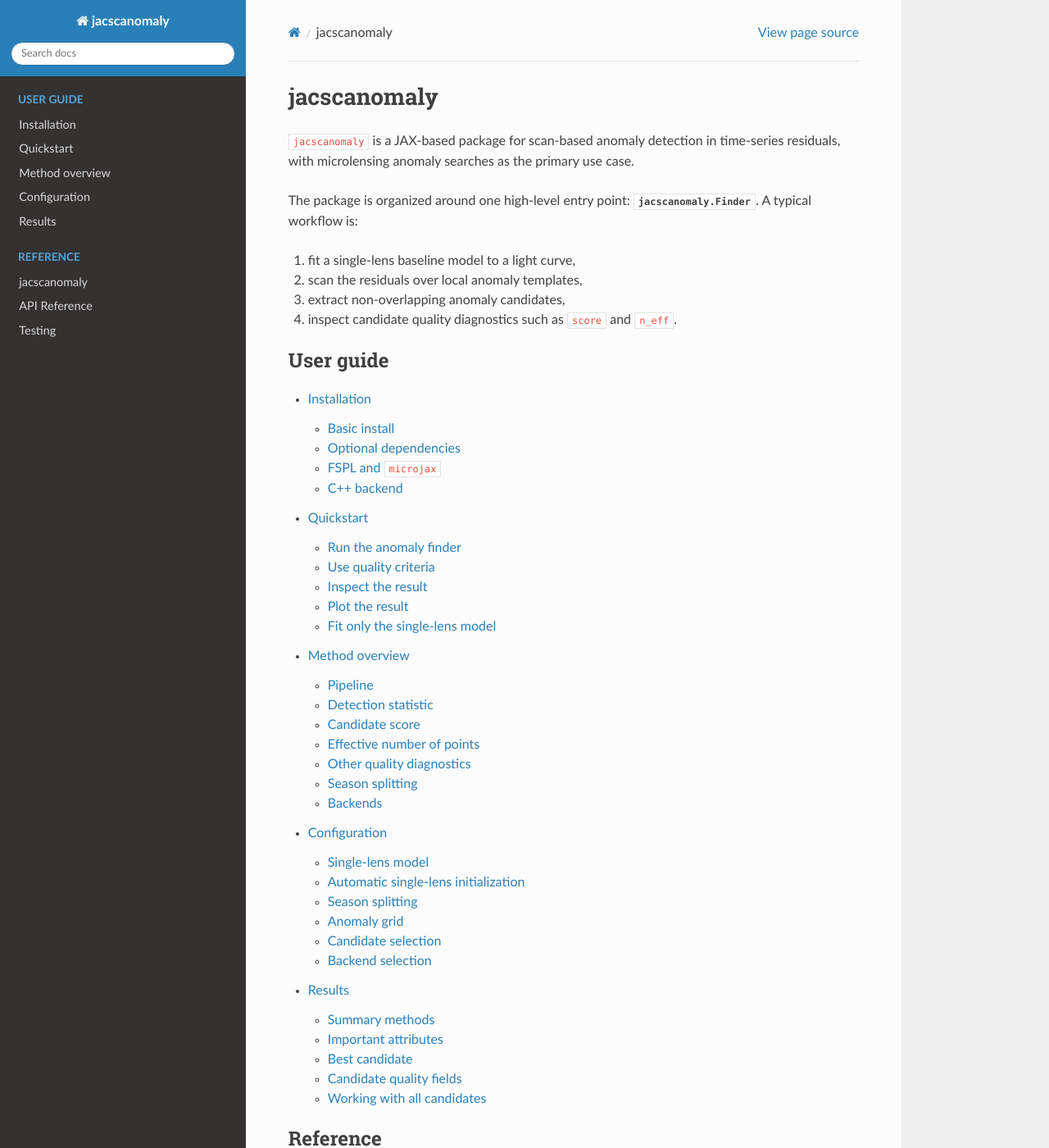
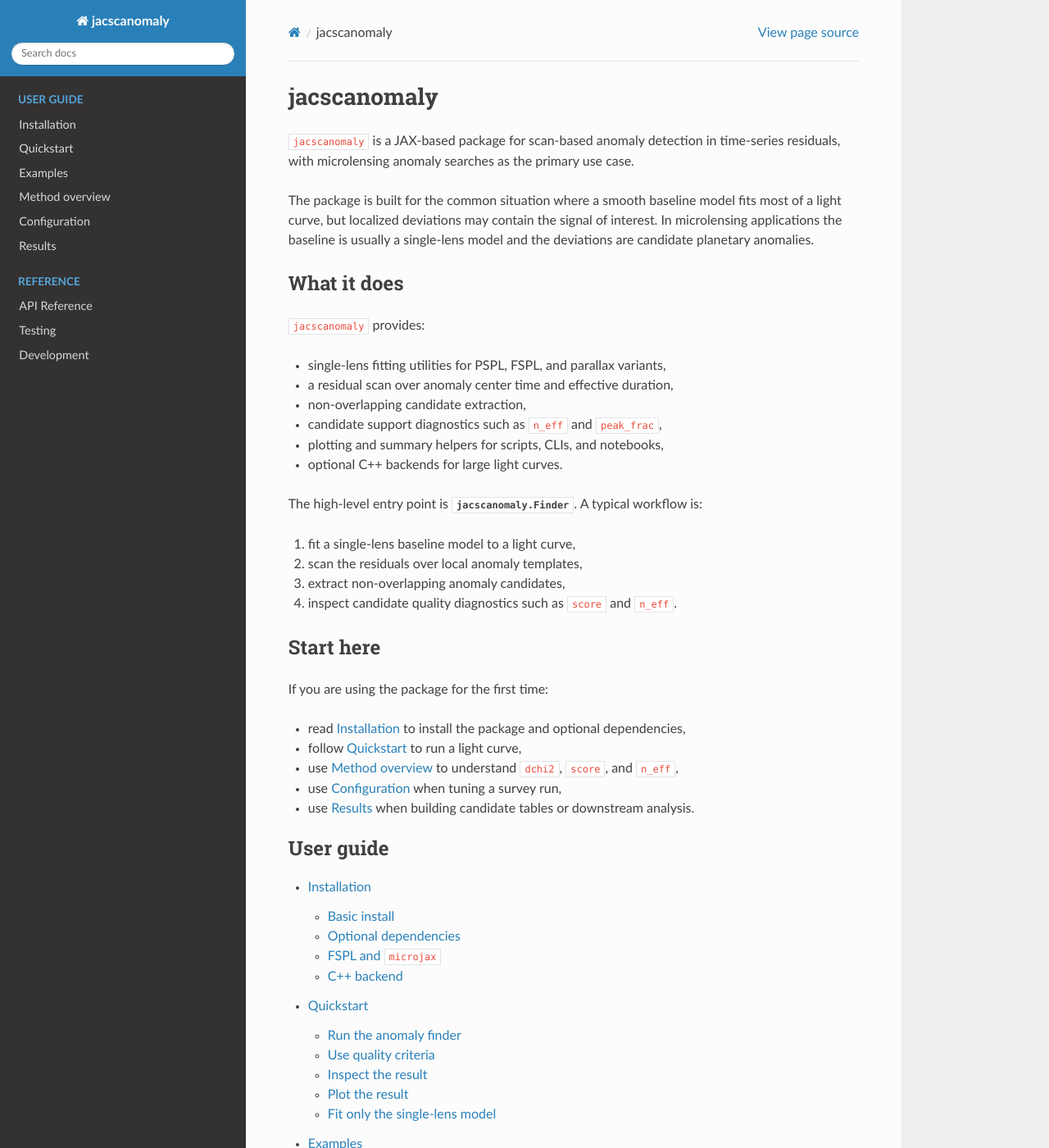
Before and after one commit to NunotaKansuke/jacscanomaly, a Sphinx documentation site: the page built from docs/index.rst, in a window 1280 px wide and 1400 px high. Shown: the whole window at 82% size. Built offline with Sphinx 7.4.7 and the Read the Docs theme 3.1.0, drawn with Linux system fonts in a browser that asks for light colours; some of the changed text lies outside the part shown.

```diff
--- a/docs/index.rst
+++ b/docs/index.rst
@@ -5,13 +5,41 @@ jacscanomaly
 time-series residuals, with microlensing anomaly searches as the primary use
 case.
 
-The package is organized around one high-level entry point:
-:class:`jacscanomaly.Finder`. A typical workflow is:
+The package is built for the common situation where a smooth baseline model
+fits most of a light curve, but localized deviations may contain the signal of
+interest. In microlensing applications the baseline is usually a single-lens
+model and the deviations are candidate planetary anomalies.
+
+What it does
+------------
+
+``jacscanomaly`` provides:
+
+* single-lens fitting utilities for PSPL, FSPL, and parallax variants,
+* a residual scan over anomaly center time and effective duration,
+* non-overlapping candidate extraction,
+* candidate support diagnostics such as ``n_eff`` and ``peak_frac``,
+* plotting and summary helpers for scripts, CLIs, and notebooks,
+* optional C++ backends for large light curves.
+
+The high-level entry point is :class:`jacscanomaly.Finder`. A typical workflow
+is:
 
 1. fit a single-lens baseline model to a light curve,
 2. scan the residuals over local anomaly templates,
 3. extract non-overlapping anomaly candidates,
 4. inspect candidate quality diagnostics such as ``score`` and ``n_eff``.
+
+Start here
+----------
+
+If you are using the package for the first time:
+
+* read :doc:`installation` to install the package and optional dependencies,
+* follow :doc:`quickstart` to run a light curve,
+* use :doc:`method` to understand ``dchi2``, ``score``, and ``n_eff``,
+* use :doc:`configuration` when tuning a survey run,
+* use :doc:`results` when building candidate tables or downstream analysis.
 
 .. toctree::
    :maxdepth: 2
@@ -19,6 +47,7 @@ The package is organized around one high-level entry point:
 
    installation
    quickstart
+   examples
    method
    configuration
    results
@@ -27,12 +56,12 @@ The package is organized around one high-level entry point:
    :maxdepth: 2
    :caption: Reference
 
-   readme
    api
    testing
+   development
 
-Indices and tables
-==================
+Project indices
+===============
 
 * :ref:`genindex`
 * :ref:`modindex`
--- a/docs/testing.rst
+++ b/docs/testing.rst
@@ -42,3 +42,5 @@ Current scope
 The first test suite intentionally avoids full survey-scale fits. Those tests
 are more expensive and should be added later as integration tests with small
 fixed light curves. Unit tests should stay fast enough to run on every commit.
+
+See also :doc:`development` for the expected local checks before pushing.
```
Also changed, not shown: docs/api.rst (+28 -3 lines), docs/development.rst (added, +60 -0 lines), docs/examples.rst (added, +122 -0 lines), docs/readme.md (deleted, +0 -3 lines), 1 other file.
